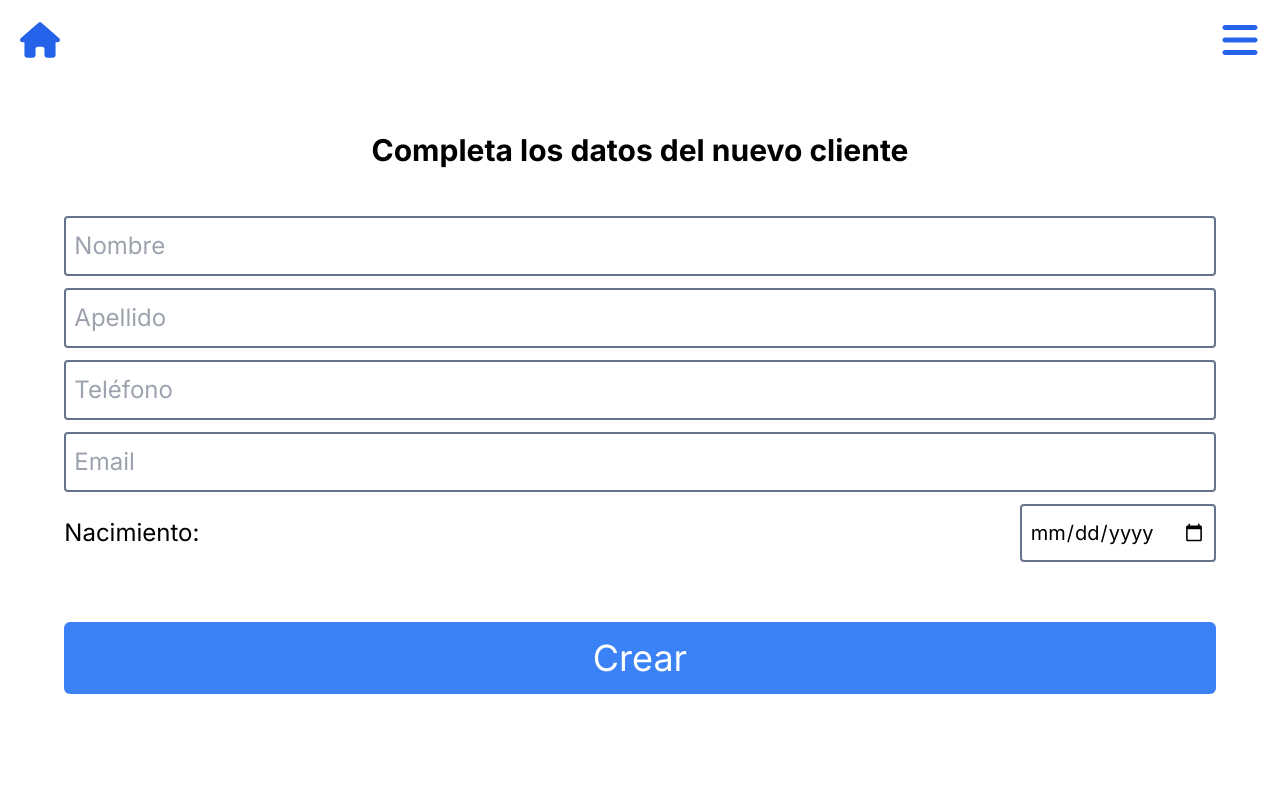
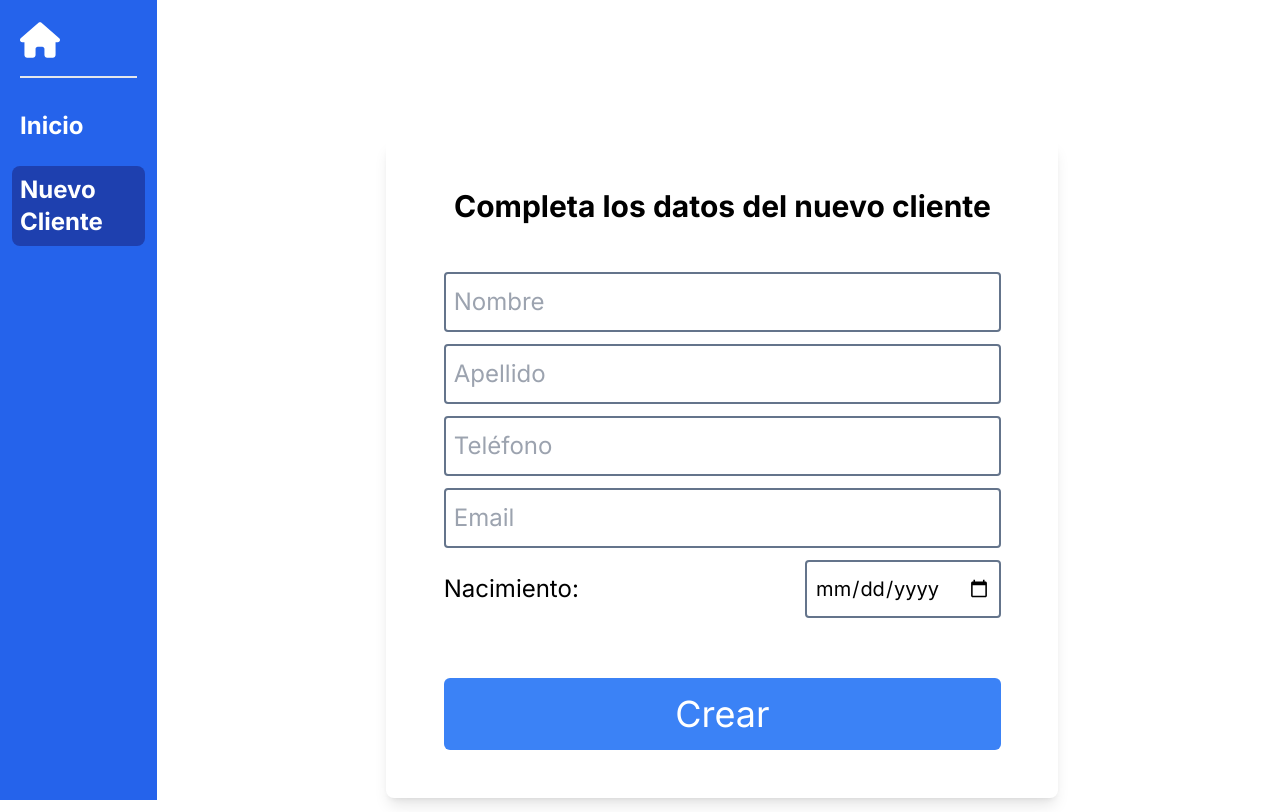
Before and after one commit to JuanBCh/pelu-app-front, a Next.js app: page /newClient in a window 1280 px wide. Built offline with nearby package versions, Linux system fonts and the light colour scheme.

Commit message:
Mejore mucho el responsive

```diff
--- a/src/app/layout.js
+++ b/src/app/layout.js
@@ -14,9 +14,11 @@ export const metadata = {
 export default function RootLayout({ children }) {
   return (
     <html lang="en">
-      <body className={`${inter.className} p-3`}>
+      <body className={`${inter.className} p-3 lg:flex`}>
         <NavBar />
-        <Suspense fallback={<LoadingScreen />}>{children}</Suspense>
+        <div className="lg:w-full lg:h-full lg:mx-28">
+          <Suspense fallback={<LoadingScreen />}>{children}</Suspense>
+        </div>
       </body>
     </html>
   );
--- a/src/app/newClient/page.js
+++ b/src/app/newClient/page.js
@@ -18,8 +18,9 @@ export default function NewClientPage() {
     birth: "",
   });
   const styles = {
-    main: "flex flex-col items-center justify-center",
-    title: "mt-16 text-center text-3xl font-bold",
+    topDiv: "w-full h-full flex justify-center items-center mt-16 lg:mt-32",
+    main: "flex flex-col items-center justify-center w-full max-w-2xl lg:shadow-lg lg:rounded-lg lg:px-8 lg:py-12",
+    title: "text-center text-3xl font-bold",
     button: `my-auto block w-11/12 px-4 py-4 text-4xl text-white rounded-md ${
       !error ? "bg-blue-500 hover:bg-blue-600" : "bg-red-500 hover:bg-red-600"
     }`,
@@ -30,7 +31,6 @@ export default function NewClientPage() {
     e.preventDefault();
     const res = await addClient(data);
     if (res.status === 201) {
-      alert("Cliente creado con éxito");
       setLoading(false);
       router.push("/");
       router.refresh();
@@ -41,6 +41,7 @@ export default function NewClientPage() {
   };
 
   return (
+    <div className={styles.topDiv}>
       <main className={styles.main}>
         <h2 className={styles.title}>Completa los datos del nuevo cliente</h2>
         <AddClient data={data} setData={setData} setError={setError} />
@@ -48,5 +49,6 @@ export default function NewClientPage() {
           {loading ? <Loading /> : error ? error : "Crear"}
         </button>
       </main>
+    </div>
   );
 }
--- a/src/app/page.js
+++ b/src/app/page.js
@@ -5,8 +5,8 @@ export default function Home({ searchParams }) {
   const query = searchParams.query || "";
   const currentPage = searchParams.page || 1;
   const styles = {
-    main: "mt-9",
-    h3: "text-4xl font-bold",
+    main: "mt-9 px-4 w-full",
+    h3: "text-4xl lg:text-5xl font-bold",
   };
 
   return (
--- a/src/ui/ClientPage/editClientModal.jsx
+++ b/src/ui/ClientPage/editClientModal.jsx
@@ -48,6 +48,11 @@ export default function EditClientModal({ setModal, client }) {
     setData({ ...data, [e.target.name]: e.target.value });
   };
 
+  const manageDelete = () => {
+    setError("");
+    setDel(!del);
+  };
+
   const sendData = async (e) => {
     e.preventDefault();
     setLoading(true);
@@ -78,13 +83,13 @@ export default function EditClientModal({ setModal, client }) {
             <FontAwesomeIcon
               icon={faUserSlash}
               className={styles.icons}
-              onClick={() => setDel(!del)}
+              onClick={() => manageDelete()}
             />
           ) : (
             <FontAwesomeIcon
               icon={faArrowLeft}
               className={styles.icons}
-              onClick={() => setDel(!del)}
+              onClick={() => manageDelete()}
             />
           )}
           <FontAwesomeIcon
--- a/src/ui/NavBar/navBar.jsx
+++ b/src/ui/NavBar/navBar.jsx
@@ -8,9 +8,10 @@ import NavMenu from "./navMenu";
 export default function NavBar() {
   const router = useRouter();
   const styles = {
-    section: "flex justify-between p-2",
+    section:
+      "flex justify-between p-2 lg:flex-col lg:justify-start lg:h-screen lg:w-1/6 lg:bg-blue-600 lg:-ml-3 lg:-mt-3 lg:mr-5 lg:p-5 lg:divide-y-2",
     icons:
-      "font-bold text-blue-600 size-10 hover:text-blue-700 hover:cursor-pointer",
+      "font-bold text-blue-600 size-10 hover:text-blue-700 hover:cursor-pointer lg:text-white lg:hover:text-slate-300 lg:mb-4",
   };
   return (
     <nav className={styles.section}>
--- a/src/ui/NavBar/navLink.jsx
+++ b/src/ui/NavBar/navLink.jsx
@@ -6,8 +6,8 @@ import { usePathname } from "next/navigation";
 export default function NavLink({ title, path }) {
   const pathName = usePathname();
   const styles = {
-    link: "text-3xl font-bold text-white rounded-lg p-2 m-2",
-    active: "text-blue-700 bg-white rounded-lg p-2 m-2",
+    link: "text-3xl lg:text-xl xl:text-2xl font-bold text-white rounded-lg p-2 m-2 lg:-mx-2",
+    active: "bg-blue-800 rounded-lg p-2 m-2 lg:-mx-2",
   };
   return (
     <Link
--- a/src/ui/NavBar/navMenu.jsx
+++ b/src/ui/NavBar/navMenu.jsx
@@ -12,16 +12,25 @@ export default function NavMenu() {
       !modal
         ? "text-blue-600 hover:text-blue-700"
         : "text-white hover:text-slate-200"
-    } size-10 hover:cursor-pointer z-30`,
+    } size-10 hover:cursor-pointer z-30 lg:hidden`,
+  };
+  const noModalStyles = {
+    div: "lg:pt-4",
+    background: "hidden lg:flex",
+    modal: "hidden lg:flex lg:flex-col lg:justify-end",
   };
   return (
-    <>
+    <div className={noModalStyles.div}>
       <FontAwesomeIcon
         icon={faBars}
         className={styles.icons}
         onClick={() => setModal(!modal)}
       />
-      {modal && <NavMenuModal setModal={setModal} />}
-    </>
+      {modal ? (
+        <NavMenuModal setModal={setModal} />
+      ) : (
+        <NavMenuModal setModal={setModal} nMS={noModalStyles} />
+      )}
+    </div>
   );
 }
--- a/src/ui/NavBar/navMenuModal.jsx
+++ b/src/ui/NavBar/navMenuModal.jsx
@@ -1,18 +1,19 @@
 import { navData } from "@/lib/data";
-import Link from "next/link";
 import NavLink from "./navLink";
 
-export default function NavMenuModal({ setModal }) {
+export default function NavMenuModal({ setModal, nMS }) {
   const styles = {
     background:
       "flex items-start p-3 w-screen h-screen bg-slate-400/70 absolute top-0 left-0 z-10",
     modal:
       "flex flex-col items-end ml-auto pt-16 p-4 w-9/12 h-4/6 rounded-lg bg-blue-500/90 z-20 ",
-    link: "text-4xl font-bold text-white rounded-lg p-2 m-2",
   };
   return (
-    <div className={styles.background} onClick={() => setModal(false)}>
-      <nav className={styles.modal}>
+    <div
+      className={nMS ? nMS.background : styles.background}
+      onClick={() => setModal(false)}
+    >
+      <nav className={nMS ? nMS.modal : styles.modal}>
         {navData.map((d, k) => {
           return <NavLink title={d.title} path={d.path} key={k} />;
         })}
--- a/src/ui/addClientForm.jsx
+++ b/src/ui/addClientForm.jsx
@@ -1,6 +1,6 @@
 export default function AddClient({ data, setData, setError }) {
   const styles = {
-    form: "w-full flex flex-col items-center justify-center my-12",
+    form: "w-full max-w-2xl flex flex-col items-center justify-center my-12",
     simpleInputs:
       "w-11/12 text-2xl border-2 border-slate-500 rounded mb-3 px-2 py-3",
     birth: "flex justify-between items-center w-11/12 text-xl mb-3",
--- a/src/ui/clientSmallCard.jsx
+++ b/src/ui/clientSmallCard.jsx
@@ -8,7 +8,8 @@ export default function ClientSmallCard({ client }) {
     router.push(`/client/${id}`);
   };
   const styles = {
-    client: "w-5/12 h-32 p-3 my-3 shadow-md flex flex-col",
+    client:
+      "h-32 p-3 my-3 mx-1 shadow-md flex flex-col hover:bg-gray-100/50 hover:cursor-pointer hover:shadow-sm",
     name: "text-lg",
     lastname: "text-2xl font-semibold",
     phone: "mt-auto text-slate-500",
--- a/src/ui/search.jsx
+++ b/src/ui/search.jsx
@@ -30,7 +30,7 @@ export default function Search({ placeholder }) {
     <section className={styles.section}>
       <div className={styles.topDiv}>
         <label htmlFor="search" className={styles.label}>
-          Buscar
+          Buscar cliente:
         </label>
         <CreateClient />
       </div>
--- a/src/ui/table.jsx
+++ b/src/ui/table.jsx
@@ -6,7 +6,7 @@ export default async function Table({ query, currentPage }) {
     ? await fetchClients(query, currentPage)
     : await fetchClients(null, currentPage);
   const styles = {
-    table: "flex flex-wrap justify-around p-1",
+    table: "grid grid-cols-2 md:grid-cols-3 xl:grid-cols-4 2xl:grid-cols-6 p-1",
   };
   return (
     <div className={styles.table}>
```
Lines whose indentation alone changed are shown as unchanged.
